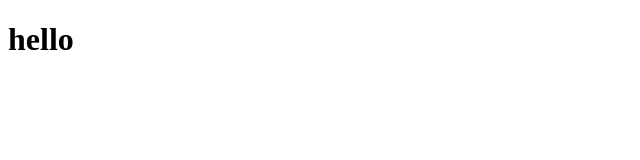
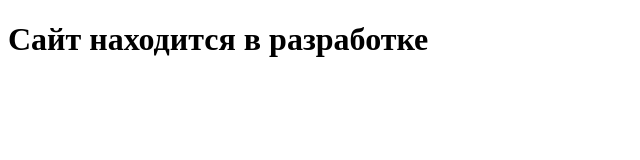
Before and after one commit to vardecbro/vardecbro.github.io, a plain HTML site: page index.html in a window 1280 px wide. Shown: the whole page, without its empty margins (0-640 px from the left). Drawn offline with Linux system fonts and the light colour scheme.

Commit message:
Update index.html

```diff
--- a/index.html
+++ b/index.html
@@ -6,5 +6,5 @@
   </head>
 
   <body>
-  <h1>hello</h1>
+  <h1>Сайт находится в разработке</h1>
   </body>
```
